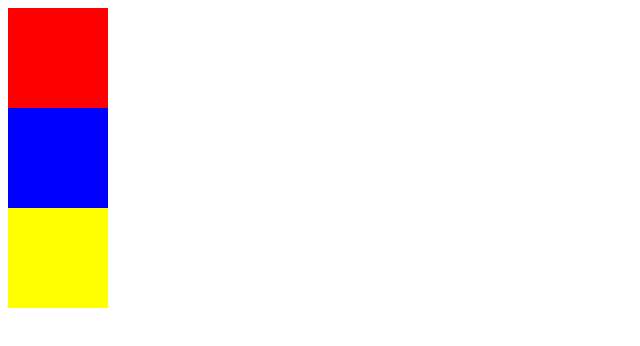
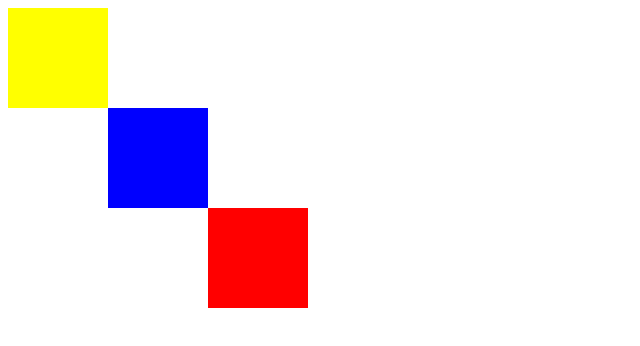
Before and after one commit to damerval/udemy-AngelaYu, a plain HTML site: page exercise2.html in a window 1280 px wide. Shown: the whole page, without its empty margins (0-640 px from the left). Drawn offline with Linux system fonts and the light colour scheme.

Commit message:
reposition

```diff
--- a/exercise2.html
+++ b/exercise2.html
@@ -12,14 +12,20 @@
 
     .red {
       background-color: red;
+      position: relative;
+      left: 200px; top: 200px;
     }
 
     .blue {
       background-color: blue;
+      position: relative;
+      left: 100px;
     }
 
     .yellow {
       background-color: yellow;
+      position: relative;
+      bottom: 200px;
     }
   </style>
 </head>
```
